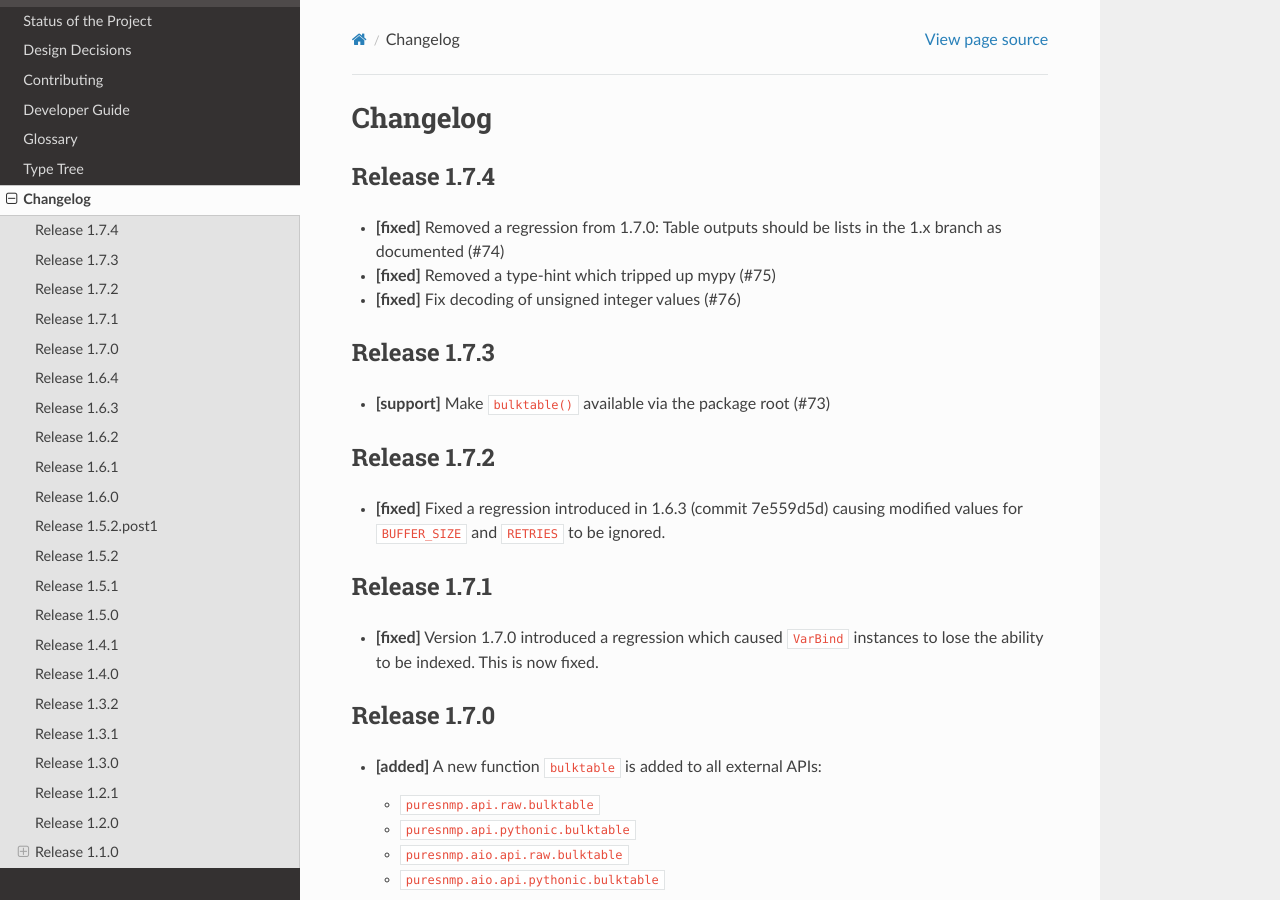
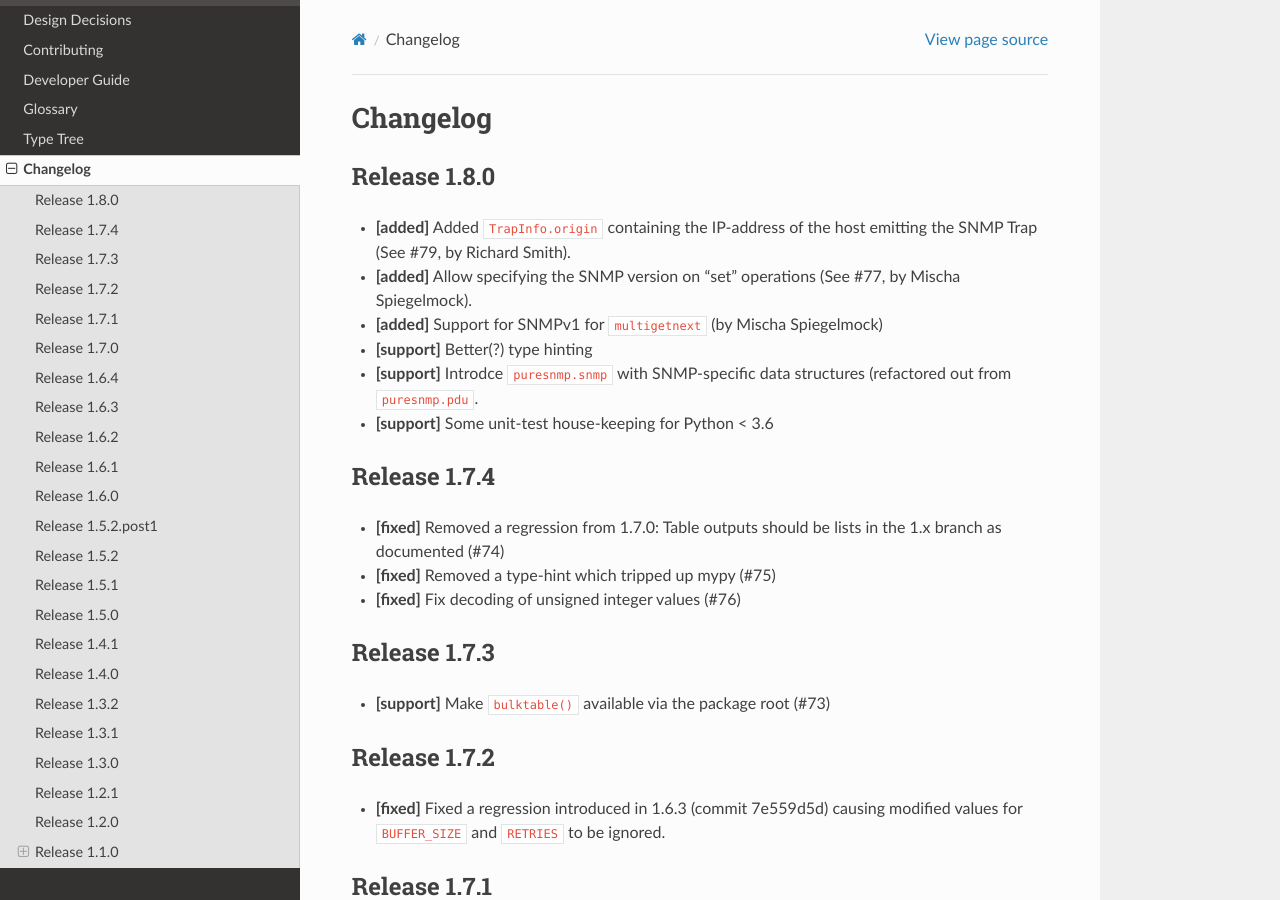
Before and after one commit to exhuma/puresnmp, a Sphinx documentation site: the page built from docs/changelog.rst, in a window 1280 px wide and 900 px high. Built offline with Sphinx 7.4.7 and the Read the Docs theme 2.0.0, drawn with Linux system fonts in a browser that asks for light colours.

Commit message:
Update changelog

```diff
--- a/docs/changelog.rst
+++ b/docs/changelog.rst
@@ -1,5 +1,19 @@
 Changelog
 =========
+
+Release 1.8.0
+~~~~~~~~~~~~~
+
+* **[added]** Added ``TrapInfo.origin`` containing the IP-address of the host
+  emitting the SNMP Trap (See #79, by Richard Smith).
+* **[added]** Allow specifying the SNMP version on "set" operations (See #77,
+  by Mischa Spiegelmock).
+* **[added]** Support for SNMPv1 for ``multigetnext`` (by Mischa Spiegelmock)
+* **[support]** Better(?) type hinting
+* **[support]** Introdce ``puresnmp.snmp`` with SNMP-specific data structures
+  (refactored out from ``puresnmp.pdu``.
+* **[support]** Some unit-test house-keeping for Python < 3.6
+
 
 Release 1.7.4
 ~~~~~~~~~~~~~
```
